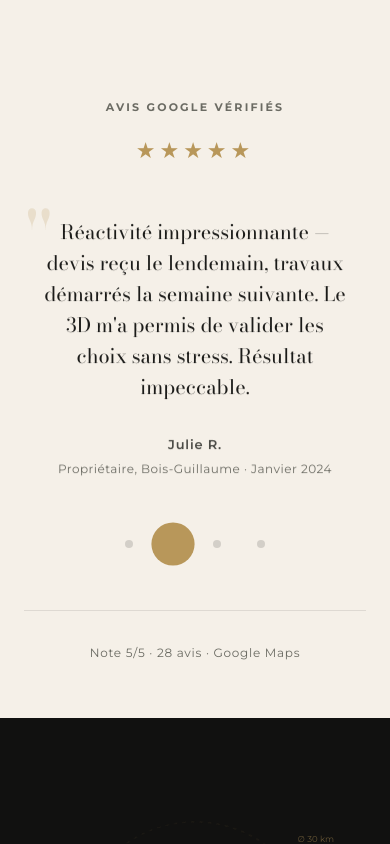
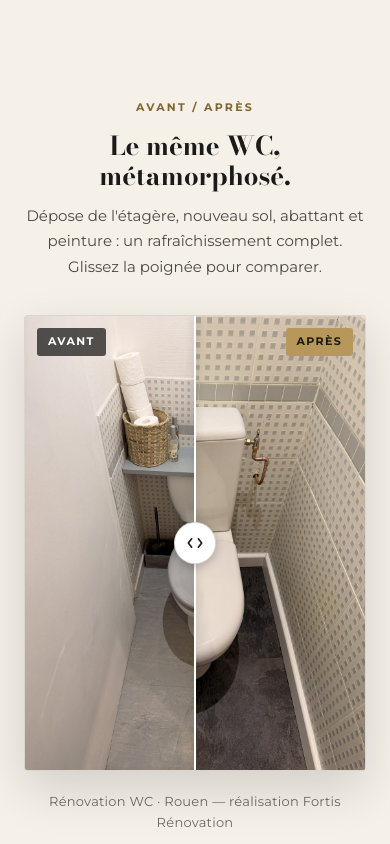
Before and after one commit to mbiville-hash/fortisrenovation, a Next.js app: page / in a window 390 px wide. Shown: the part 5260-6104 px from the top of the page. Built offline with nearby package versions, Linux system fonts and the light colour scheme.

Commit message:
feat: comparateur avant/apres (WC) sur l'accueil + photos optimisees

```diff
--- a/app/page.tsx
+++ b/app/page.tsx
@@ -8,6 +8,7 @@ import AvisC from '@/components/AvisC'
 import ZoneA from '@/components/ZoneA'
 import FormA from '@/components/FormA'
 import Realisations from '@/components/Realisations'
+import BeforeAfter from '@/components/BeforeAfter'
 import { BASE_SCHEMA } from '@/lib/schema'
 
 export const metadata: Metadata = {
@@ -35,6 +36,7 @@ export default function HomePage() {
         <ProsA />
         <PartB />
         <Realisations />
+        <BeforeAfter />
         <AvisC />
         <ZoneA />
         <FormA />
--- /dev/null
+++ b/components/BeforeAfter.tsx
@@ -0,0 +1,74 @@
+'use client'
+
+import Image from 'next/image'
+import { useRef, useState, useCallback } from 'react'
+
+export default function BeforeAfter() {
+  const [pos, setPos] = useState(50)
+  const ref = useRef<HTMLDivElement>(null)
+  const dragging = useRef(false)
+
+  const update = useCallback((clientX: number) => {
+    const el = ref.current
+    if (!el) return
+    const r = el.getBoundingClientRect()
+    const p = Math.max(2, Math.min(98, ((clientX - r.left) / r.width) * 100))
+    setPos(p)
+  }, [])
+
+  return (
+    <>
+      <style>{`
+        .ba2 { background: var(--paper); }
+        .ba2-inner { max-width: 760px; margin: 0 auto; text-align: center; }
+        .ba2-eyebrow { font-size: 11px; font-weight: 700; letter-spacing: .2em; text-transform: uppercase; color: var(--gold-deep); margin-bottom: 14px; }
+        .ba2-title { font-family: 'Bodoni Moda', serif; font-size: clamp(26px, 3vw, 38px); color: var(--ink); margin-bottom: 12px; line-height: 1.15; }
+        .ba2-sub { font-size: 15px; color: var(--ink-soft); line-height: 1.7; max-width: 540px; margin: 0 auto 36px; }
+        .ba2-frame { position: relative; width: 100%; max-width: 430px; margin: 0 auto; aspect-ratio: 3 / 4; border-radius: 3px; overflow: hidden; border: 1px solid rgba(26,26,24,.12); touch-action: none; cursor: ew-resize; user-select: none; box-shadow: 0 18px 50px rgba(0,0,0,.14); }
+        .ba2-frame:focus-visible { outline: 2px solid var(--gold); outline-offset: 3px; }
+        .ba2-layer { position: absolute; inset: 0; }
+        .ba2-badge { position: absolute; top: 12px; font-size: 11px; font-weight: 700; letter-spacing: .12em; text-transform: uppercase; padding: 5px 11px; border-radius: 3px; z-index: 3; }
+        .ba2-div { position: absolute; top: 0; bottom: 0; width: 2px; background: #fff; transform: translateX(-1px); z-index: 4; box-shadow: 0 0 8px rgba(0,0,0,.3); }
+        .ba2-handle { position: absolute; top: 50%; width: 42px; height: 42px; border-radius: 50%; background: #fff; color: var(--ink); display: flex; align-items: center; justify-content: center; transform: translate(-50%, -50%); z-index: 5; border: 1px solid rgba(26,26,24,.15); box-shadow: 0 2px 10px rgba(0,0,0,.25); }
+        .ba2-cap { font-size: 13px; color: var(--ink-faint); margin-top: 20px; letter-spacing: .02em; }
+      `}</style>
+      <section className="ba2" id="avant-apres">
+        <div className="container ba2-inner" data-reveal>
+          <p className="ba2-eyebrow">Avant / Après</p>
+          <h2 className="ba2-title">Le même WC, métamorphosé.</h2>
+          <p className="ba2-sub">Dépose de l&apos;étagère, nouveau sol, abattant et peinture : un rafraîchissement complet. Glissez la poignée pour comparer.</p>
+
+          <div
+            className="ba2-frame"
+            ref={ref}
+            role="slider"
+            aria-label="Comparer le WC avant et après rénovation"
+            aria-valuemin={0}
+            aria-valuemax={100}
+            aria-valuenow={Math.round(pos)}
+            tabIndex={0}
+            onPointerDown={(e) => { dragging.current = true; e.currentTarget.setPointerCapture?.(e.pointerId); update(e.clientX) }}
+            onPointerMove={(e) => { if (dragging.current) update(e.clientX) }}
+            onPointerUp={() => { dragging.current = false }}
+            onPointerCancel={() => { dragging.current = false }}
+            onKeyDown={(e) => { if (e.key === 'ArrowLeft') setPos((p) => Math.max(2, p - 4)); if (e.key === 'ArrowRight') setPos((p) => Math.min(98, p + 4)) }}
+          >
+            <div className="ba2-layer">
+              <Image src="/avant-apres/wc-renovation-avant.jpg" alt="WC avant rénovation à Rouen — ancien sol clair et étagère encombrée" fill sizes="(max-width: 768px) 90vw, 430px" style={{ objectFit: 'cover' }} />
+            </div>
+            <div className="ba2-layer" style={{ clipPath: `inset(0 0 0 ${pos}%)` }}>
+              <Image src="/avant-apres/wc-renovation-apres.jpg" alt="WC après rénovation à Rouen — sol ardoise, abattant blanc, chantier propre" fill sizes="(max-width: 768px) 90vw, 430px" style={{ objectFit: 'cover' }} />
+            </div>
+            <span className="ba2-badge" style={{ left: 12, background: 'rgba(17,17,16,.7)', color: '#fff' }}>Avant</span>
+            <span className="ba2-badge" style={{ right: 12, background: 'var(--gold)', color: 'var(--ink)' }}>Après</span>
+            <div className="ba2-div" style={{ left: `${pos}%` }} />
+            <div className="ba2-handle" style={{ left: `${pos}%` }} aria-hidden="true">
+              <svg viewBox="0 0 24 24" width="20" height="20" fill="none" stroke="currentColor" strokeWidth="2" strokeLinecap="round" strokeLinejoin="round"><path d="M8 7l-4 5 4 5M16 7l4 5-4 5" /></svg>
+            </div>
+          </div>
+          <p className="ba2-cap">Rénovation WC · Rouen — réalisation Fortis Rénovation</p>
+        </div>
+      </section>
+    </>
+  )
+}
```
Also changed, not shown: public/avant-apres/wc-renovation-apres.jpg (added), public/avant-apres/wc-renovation-avant.jpg (added).
